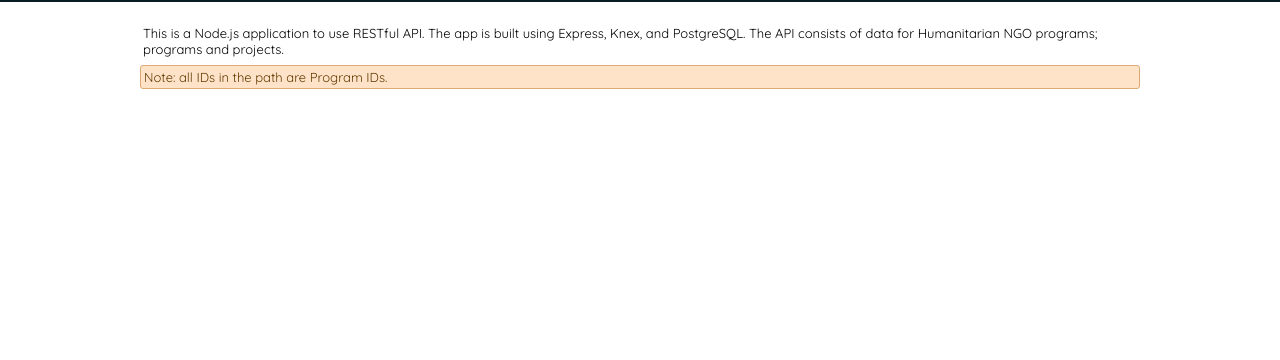
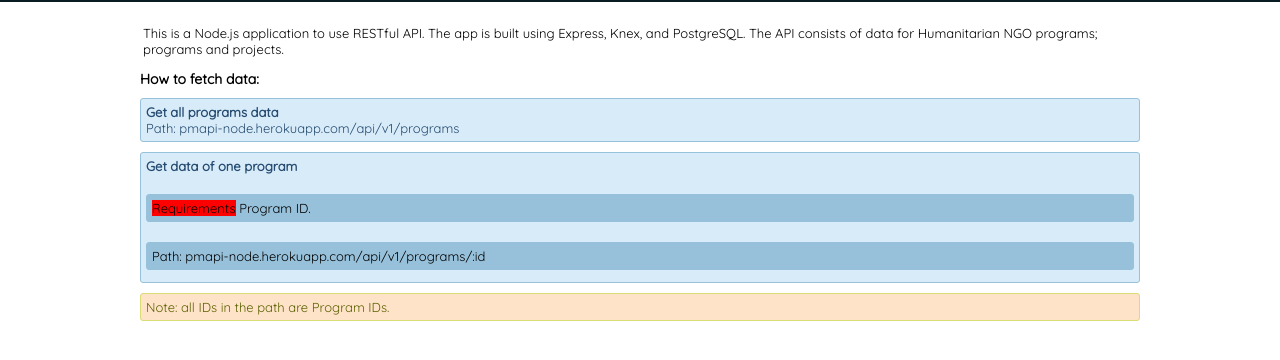
Before and after one commit to hndfaw/PMAPI, a website: page public/index.html in a window 1280 px wide. Shown: the part 68-428 px from the top of the page. Drawn offline with Linux system fonts and the light colour scheme.

Commit message:
Fix procfile

```diff
--- a/public/index.html
+++ b/public/index.html
@@ -13,6 +13,19 @@
     <main class="main">
       <p class="paragraph">This is a Node.js application to use RESTful API. The app is built using Express, Knex, and PostgreSQL. The API consists of data for Humanitarian NGO programs; programs and projects.</p>
 
+      <h3 class="headers">How to fetch data:</h3>
+
+      <div class="fetch">
+        <h4>Get all programs data</h4>
+        <p class="path">Path: pmapi-node.herokuapp.com/api/v1/programs</p>
+      </div>
+
+      <div class="fetch">
+          <h4>Get data of one program</h4>
+          <p class="path-req"><span class="head-req">Requirements</span> Program ID.</p>
+          <p class="path-req">Path: pmapi-node.herokuapp.com/api/v1/programs/:id</p>
+        </div>
+
       <p class="note">
         Note: all IDs in the path are Program IDs.
       </p>
--- a/public/styles.css
+++ b/public/styles.css
@@ -39,12 +39,33 @@
 }
 
 .note {
-  color: #613A00;
-  border: 1px solid #dca874;
+  color: rgb(90, 97, 0);
+  border: 1px solid #dadc74;
   background-color: #ffe3c8;
   font-size: 13px;
-  padding: 3px;
+  padding: 5px;
   border-radius: 3px;
+}
+
+.fetch {
+  color: #264c72;
+  border: 1px solid #97c1da;
+  background-color: #d8ebf8;
+  font-size: 13px;
+  padding: 5px;
+  border-radius: 3px;
+  margin-top: 10px;
+  margin-bottom: 10px;
+}
+
+.path-req {
+  background: #97c1da;
+  border: 1px solid #97c1da;
+  border-radius: 3px;
+  margin-top: 20px;
+  margin-bottom: 7px;
+  padding: 5px;
+  color: #000;
 }
 
 .paragraph {
@@ -52,3 +73,16 @@
   padding: 3px;
   margin-bottom: 5px;
 }
+
+.headers {
+  font-size: 14px;
+  margin-top: 10px;
+  margin-bottom: 10px;
+}
+
+
+
+.head-req {
+  background: red;
+  height: 100%;
+}
```
Also changed, not shown: README.md, 2 other files.
